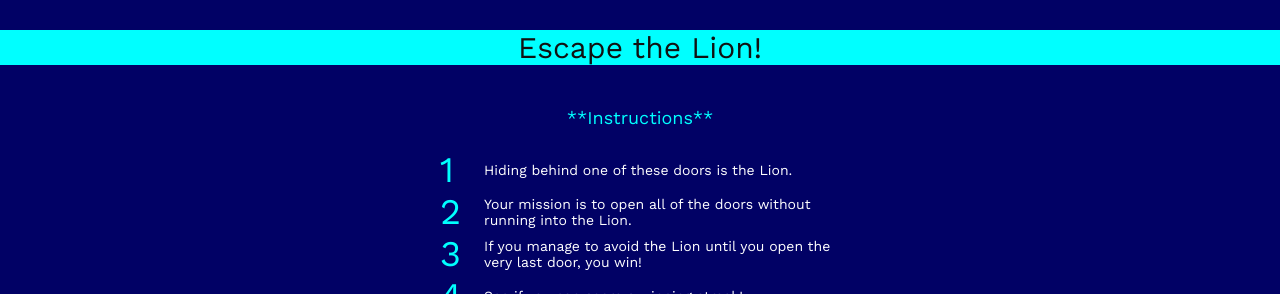
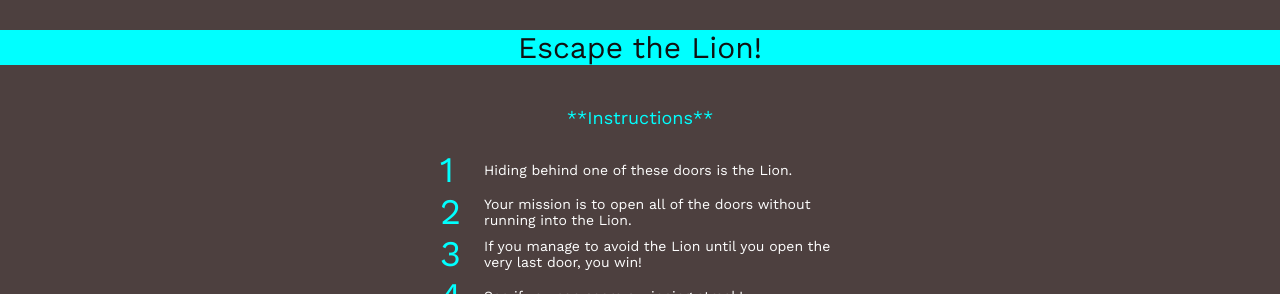
Before and after one commit to FNuri/EscapeTheLion, a PHP site: page / in a window 1280 px wide. Shown: the top 294 px of the page. Run offline with PHP 8.4, Linux system fonts and the light colour scheme.

Commit message:
Made changes to CSS

```diff
--- a/main.css
+++ b/main.css
@@ -1,5 +1,5 @@
 body {
-    background-color: #010165;
+    background-color: #4d403f;
     margin: 0px;
   }
   .header{
```
